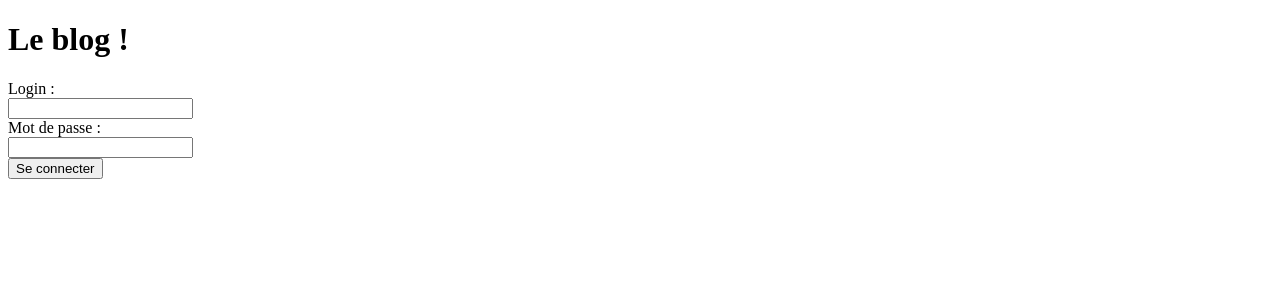
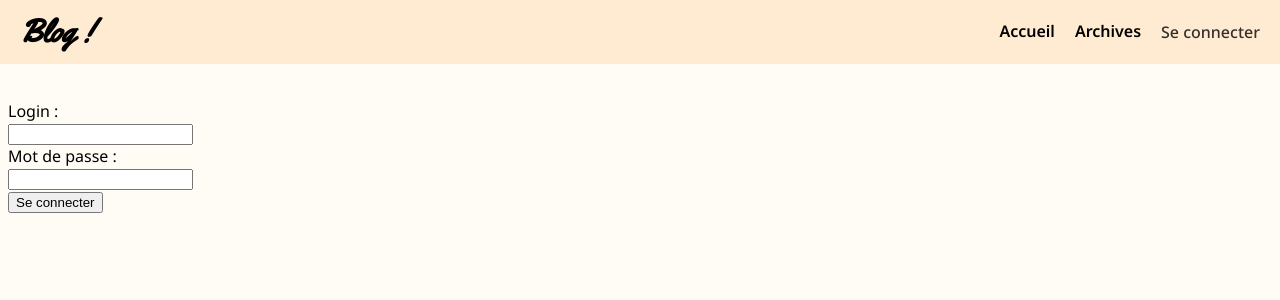
Before and after one commit to BinroLeCrab/Mini-Projet-Blog, a PHP site: page /index.php?conn in a window 1280 px wide. Shown: the top 300 px of the page. Run offline with PHP 8.4, Linux system fonts and the light colour scheme; some libraries are stand-ins or nearby versions.

Commit message:
:lipstick: little style

```diff
--- a/index.php
+++ b/index.php
@@ -12,10 +12,35 @@
         <meta name="viewport" content="width=device-width, initial-scale=1.0, shrink-to-fit=no">
         <title>Mini Projet Blog</title>
         <link rel="stylesheet" type="text/css" href="style/style.css"/>
+        <link rel="preconnect" href="https://fonts.googleapis.com">
+        <link rel="preconnect" href="https://fonts.gstatic.com" crossorigin>
+        <link href="https://fonts.googleapis.com/css2?family=Noto+Sans:ital,wght@0,100;0,200;0,300;0,400;0,500;0,600;0,700;0,800;0,900;1,100;1,200;1,300;1,400;1,500;1,600;1,700;1,800;1,900&family=Yellowtail&display=swap" rel="stylesheet">
         <script src="https://cdn.tiny.cloud/1/no-api-key/tinymce/6/tinymce.min.js" referrerpolicy="origin"></script>
     </head>
     <body>
-        <h1>Le blog !</h1>
+        <nav>
+            <a id="logo" href="index.php">Blog !</a>
+            <a id="ac" class="navhover" href="index.php">Accueil</a>
+            <a id="arch" class="navhover" href="index.php?archive">Archives</a>
+            <?php
+                if (isset($_SESSION["user"])) {
+
+                    if ($_SESSION['user']['autority'] == 317) {
+                        echo "<a id=\"admpan\" class=\"navhover\" href=\"index.php?adminPan\">Admin pannel</a>\n";
+                    }
+
+                    echo "<p id=\"na\">".$_SESSION["user"]["nom"]."</p>\n";
+                    echo "<a id=\"co\" href=\"index.php?deco\">Se déconnecter</a>\n";
+
+                } else {
+
+                    echo "<a id=\"co\" href=\"index.php?conn\">Se connecter</a>\n";
+
+                }
+            ?>
+        </nav>
+        <main>
+
             <?php
                 // $mdpHash = password_hash("toto01", PASSWORD_DEFAULT);
                 // echo $mdpHash;
@@ -96,19 +121,10 @@
 
                 } else {
 
+                    echo "<h1>Le blog !</h1>\n";
+
                     if (isset($_SESSION["user"])) {
-
                         echo "<h2>Bonjour ".$_SESSION["user"]["nom"]."</h2>\n";
-                    echo "<a href=\"index.php?deco\">Se déconnecter</a>\n";
-
-                    if ($_SESSION['user']['autority'] == 317) {
-                        echo "<a href=\"index.php?adminPan\">Admin pannel</a>\n";
-                    }
-
-                } else {
-
-                    echo "<a href=\"index.php?conn\">Se connecter</a>\n";
-
                     }
 
                     if (isset($_GET['newBi']) && (isset($_SESSION["user"]) && ($_SESSION['user']['autority'] == 317))){
@@ -130,12 +146,12 @@
 
                     } else {
 
-                    echo "<a href=\"index.php?archive\">Archives</a>\n";
                         echo echoListeBillet();
                     }
 
                 }
             ?>
+        </main>
 
         <script>
             tinymce.init({
--- a/style/style.css
+++ b/style/style.css
@@ -1,11 +1,121 @@
+
+/** -----------------------GENEREAUX--------------------- */
+
+*,
+*::before,
+*::after{
+    box-sizing: border-box;
+}
+
+body {
+    background-color: #FFFCF5;
+    font-family: 'Noto Sans', sans-serif;
+}
+
+p, a {
+    font-weight: 500;
+    font-size: 1rem;
+}
+
+/** -----------------------NAV--------------------- */
+
+nav {
+    position: fixed;
+    top: 0;
+    left: 0;
+
+    display: grid;
+    grid-template-columns: fit-content(100%) 1fr repeat(4, fit-content(100%));
+    grid-template-areas: "lo . ac ar ad na co";
+    align-items: center;
+
+    width: 100vw;
+    height: fit-content;
+    padding: 10px 20px;
+    background-color: #FFEBD1;
+}
+
+nav > * {
+    margin: 0px 10px;
+}
+
+
+nav > #ac {
+    grid-area: ac;
+}
+
+#logo {
+    grid-area: lo;
+
+    font-family: 'Yellowtail', cursive;
+    font-size: 2rem;
+    color: black;
+    text-decoration: none;
+    margin: 0px;
+}
+
+nav > a {
+    color: black;
+    text-decoration: none;
+    font-weight: 600;
+}
+
+nav > #arch {
+    grid-area: ar;
+}
+
+nav > #na {
+    grid-area: na;
+}
+
+nav > #admpan {
+    grid-area: ad;
+}
+
+nav > #co {
+    grid-area: co;
+    color: rgba(0, 0, 0, 0.8);
+    font-weight: 500;
+    margin: 0px 0px 0px 10px;
+}
+
+.navhover {
+    overflow: hidden;
+}
+
+.navhover::after {
+    display: block;
+    content: "";
+    height: 2px;
+    width: 0%;
+    margin-left: 0%;
+    background-color: black;
+    transition: 0.3s;
+}
+
+.navhover:hover {
+    color: rgba(0, 0, 0, 0.8);
+}
+
+.navhover:hover::after {
+    width: 100%;
+    margin-left: 70%;
+}
+
+/** -----------------------MAIN--------------------- */
+
+main {
+    margin-top: 100px;
+}
+
 .Billet {
-    background-color: #FFEBD1;
+    background-color: #fff9f2;
 }
 
 .BilletCards {
     display: block;
     text-decoration: none;
-    background-color: #FFEBD1;
+    background-color: #fff9f2;
 }
 
 textarea {
```
Also changed, not shown: include/output.php (+42 -39 lines). Lines whose indentation alone changed are shown as unchanged.
